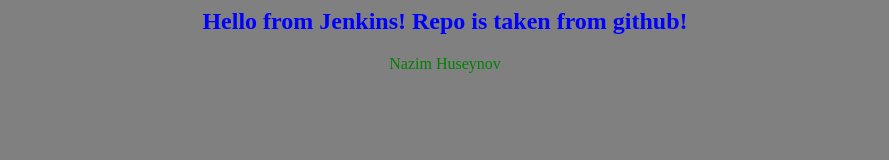
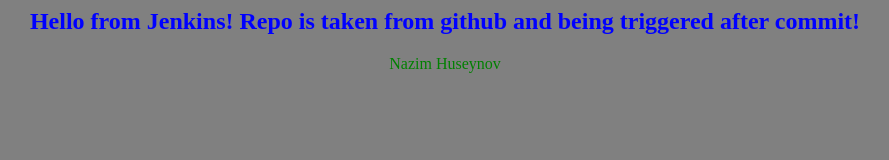
Before and after one commit to nhuseynov90/app-jenkins, a plain HTML site: page index.html in a window 1280 px wide. Shown: the whole page, without its empty margins (195-1084 px from the left). Drawn offline with Linux system fonts and the light colour scheme.

Commit message:
modified index.html

```diff
--- a/index.html
+++ b/index.html
@@ -1,7 +1,7 @@
 <html>
 <body bgcolor=gray>
 <center>
-<h2><font color=blue>Hello from Jenkins! Repo is taken from github!</font></h2>
+<h2><font color=blue>Hello from Jenkins! Repo is taken from github and being triggered after commit!</font></h2>
 
 <font color=green>Nazim Huseynov</font>
 
```
